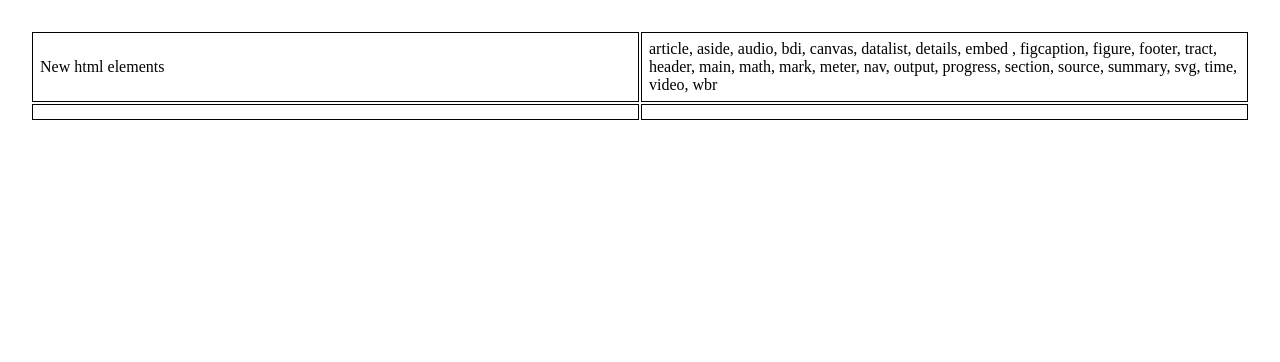
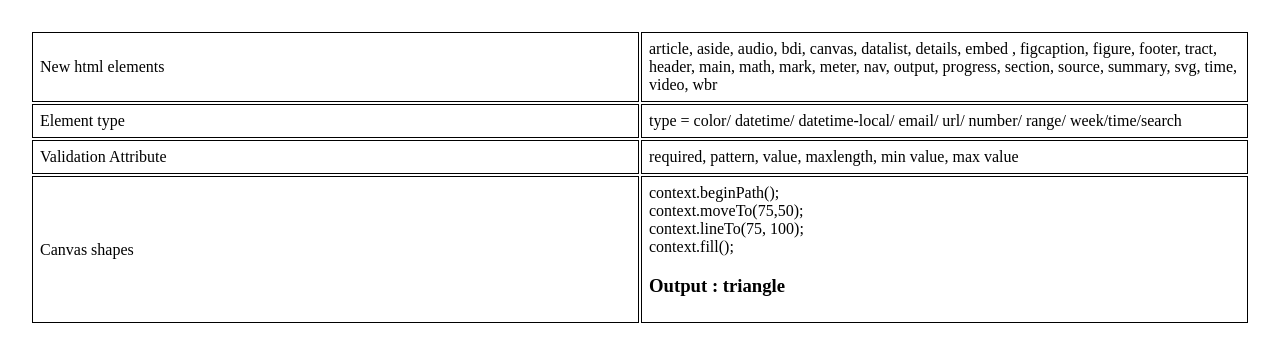
Before and after one commit to daliyajohn/HTML---CSS-Evolution, a plain HTML site: page basics.html in a window 1280 px wide. Drawn offline with Linux system fonts and the light colour scheme.

Commit message:
Add new features

```diff
--- a/basics.html
+++ b/basics.html
@@ -18,23 +18,39 @@
           </td>
         </tr>
 
-        <!-- <tr>
+        <tr>
+          <td>
+            <!-- <tr>
           <td></td>
           <td>
 
           </td>
         </tr> -->
+            Element type
+          </td>
+          <td>
+            type = color/ datetime/ datetime-local/ email/ url/ number/ range/ week/time/search
+          </td>
+        </tr>
 
         <tr>
           <td>
-
+            Validation Attribute
           </td>
           <td>
-
+            required, pattern, value, maxlength, min value, max value
           </td>
         </tr>
-
-
+        <tr>
+          <td>Canvas shapes</td>
+          <td>
+            context.beginPath();
+            <br> context.moveTo(75,50);
+            <br>context.lineTo(75, 100);
+            <br>context.fill();
+            <h3>Output : triangle</h3>
+          </td>
+        </tr>
       </table>
     </section>
   </main>
```
